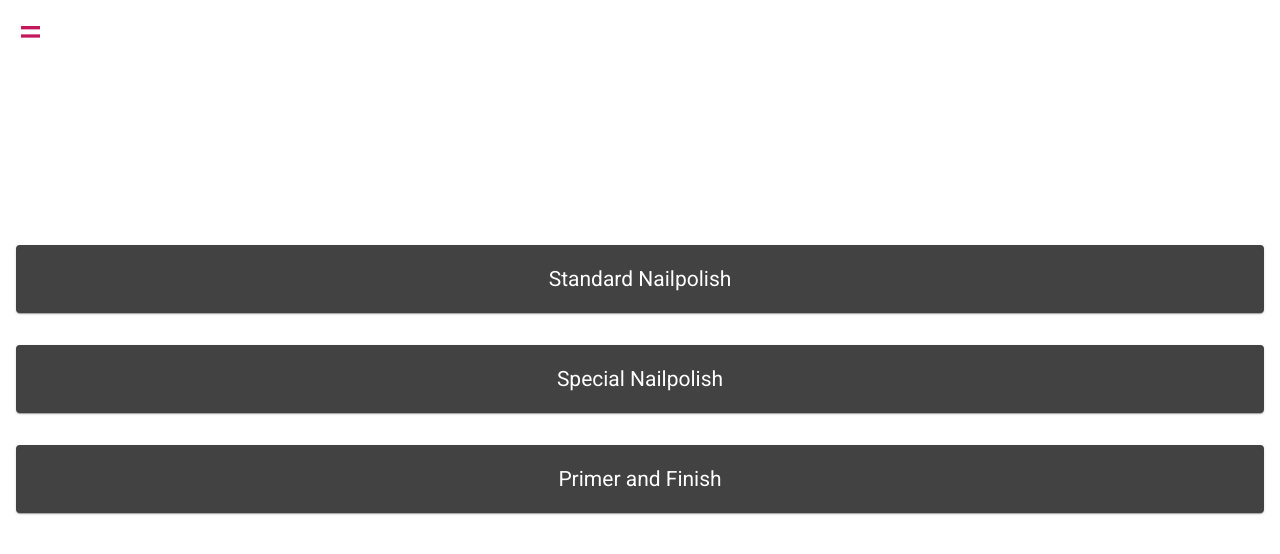
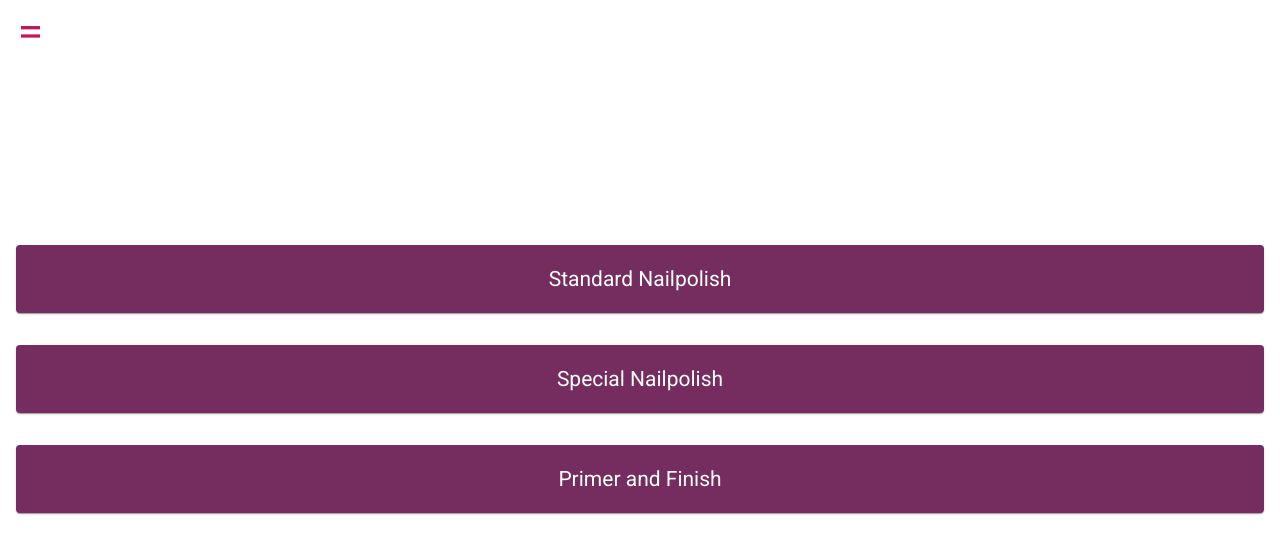
Before and after one commit to danifosy/make-it-up, an Angular app in the folder frontend/: page /nailsMenu in a window 1280 px wide. Shown: the top 554 px of the page. Built offline with nearby package versions, Linux system fonts and the light colour scheme.

Commit message:
Change card background

```diff
--- a/frontend/src/app/nail-menu/nail-menu.component.scss
+++ b/frontend/src/app/nail-menu/nail-menu.component.scss
@@ -11,4 +11,5 @@
   padding: 1.5rem;
   text-align: center;
   font-size: 1.5em;
+  background: #752d60;
 }
```
